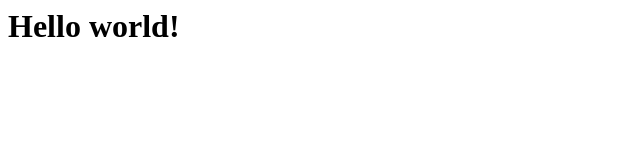
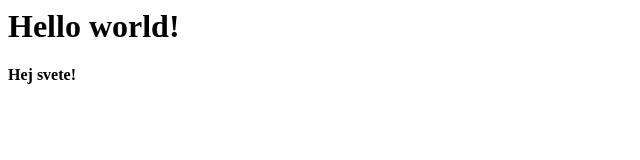
Before and after one commit to BrankoRadusinovic/vezba1, a plain HTML site: page index.html in a window 1280 px wide. Shown: the full height of the page, 0-640 px from the left. Drawn offline with Linux system fonts and the light colour scheme.

Commit message:
Prva promena

```diff
--- a/index.html
+++ b/index.html
@@ -1 +1,2 @@
 <h1>Hello world!</h1>
+<h4>Hej svete!</h4>
```
